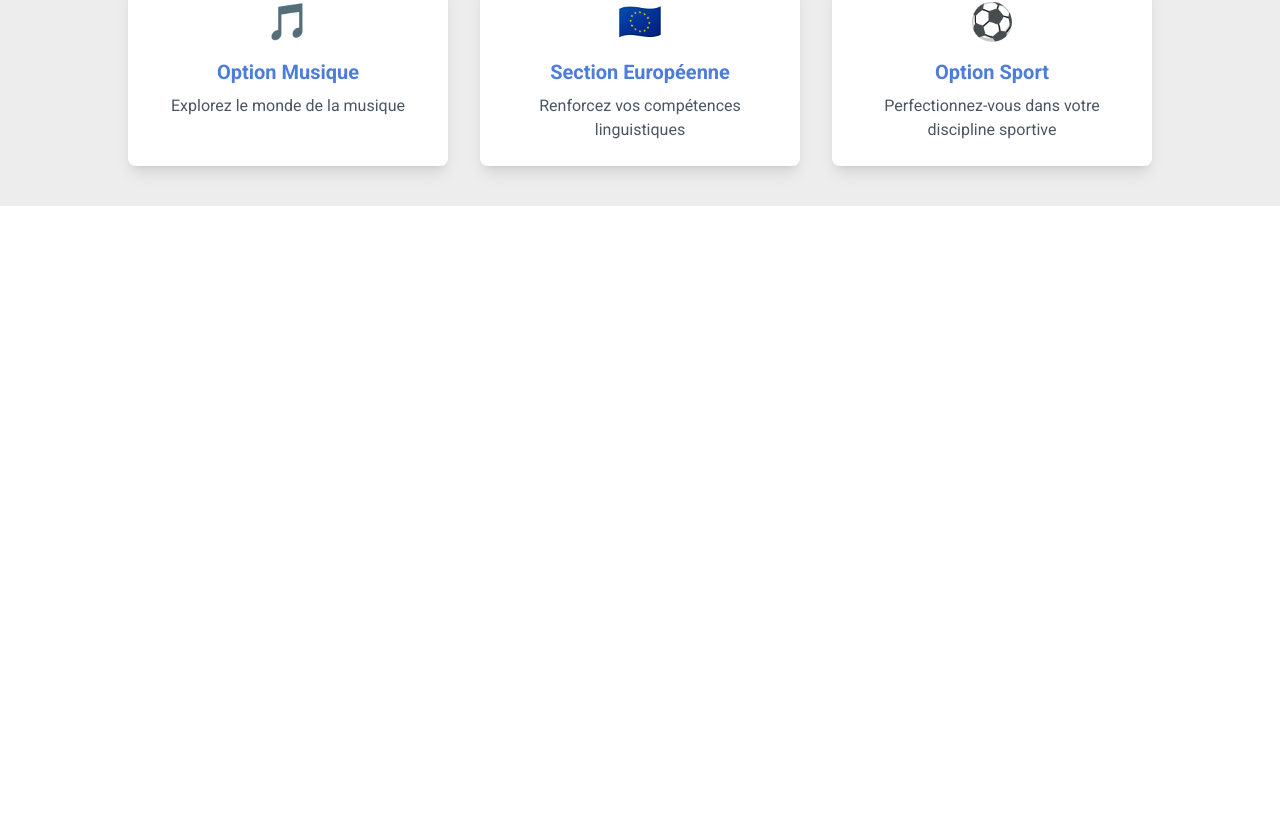
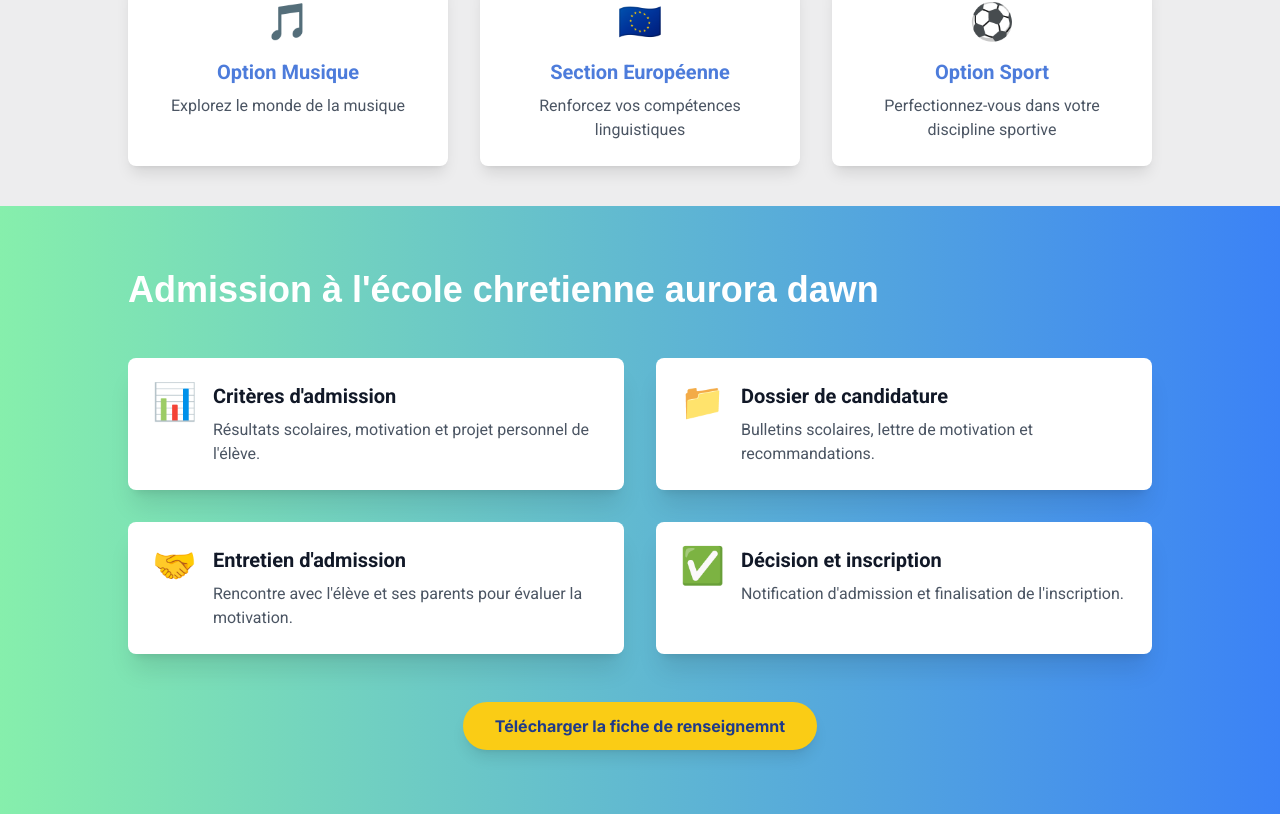
Before and after one commit to ChrisJustice600/auroraschool, a Next.js app: page / in a window 1280 px wide. Shown: the part 1467-2281 px from the top of the page. Before the commit the page ends 1673 px from the top, so only its background shows below. Built offline with nearby package versions, Linux system fonts and the light colour scheme; a web font is replaced by a local one.

Commit message:
create: section admission

```diff
--- a/app/layout.tsx
+++ b/app/layout.tsx
@@ -39,14 +39,14 @@ export default function RootLayout({
   children: React.ReactNode;
 }>) {
   return (
-    <html lang="en">
+    <html lang="en" className="h-full">
       <body
         className={cn(
           Loved.variable,
           PermanentMarker.variable,
           RobotoFont.variable,
           inter.className,
-          "font-sans h-full bg-background text-foreground overflow-y-scroll"
+          "font-sans h-full bg-background text-foreground overflow-y-auto"
         )}
       >
         {children}
--- a/app/page.tsx
+++ b/app/page.tsx
@@ -1,4 +1,5 @@
 import About from "@/src/_components/About";
+import AdmissionSection from "@/src/_components/Admission";
 import HeadInfos from "@/src/_components/HeadInfos";
 import HeroSection from "@/src/_components/Hero";
 import Navbar from "@/src/_components/Navbar";
@@ -13,7 +14,7 @@ export default function page() {
       <HeroSection />
       <About />
       <Program />
-      {/* <AdmissionSection /> */}
+      <AdmissionSection />
     </div>
   );
 }
```
